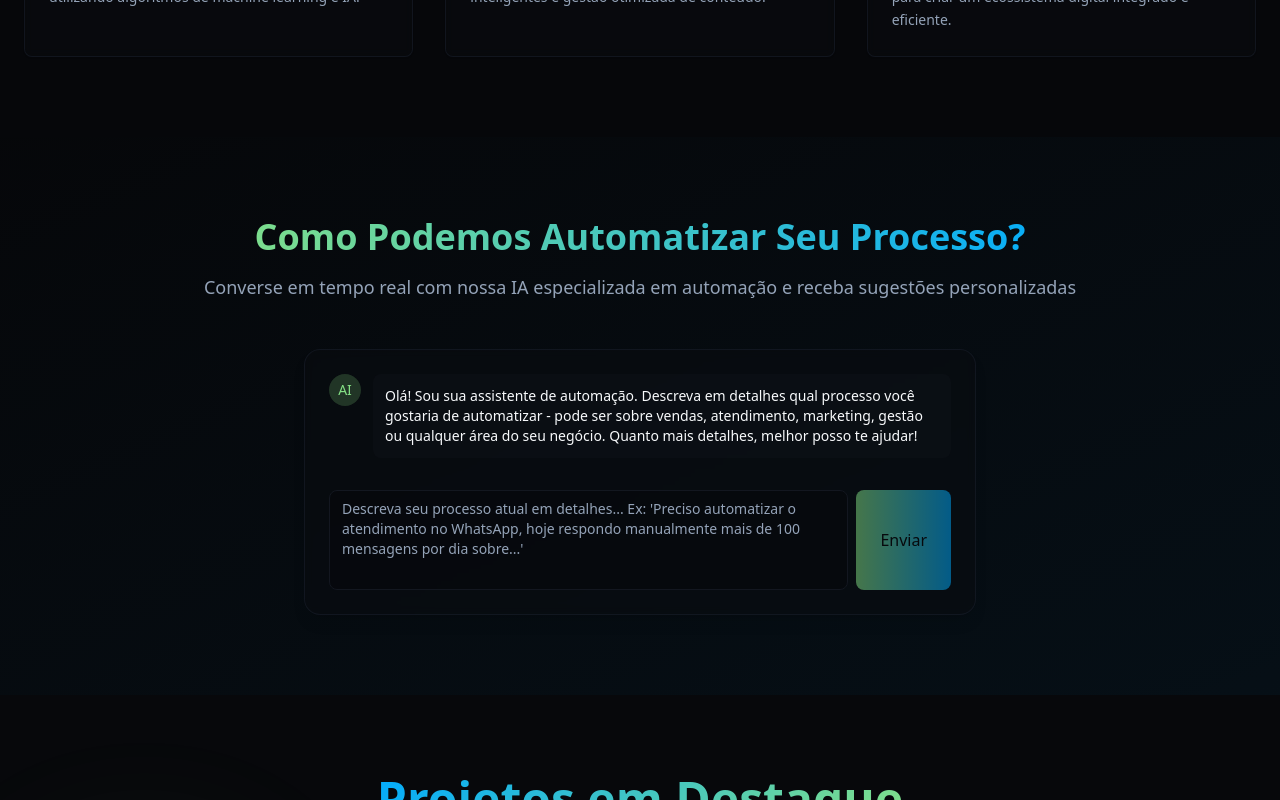
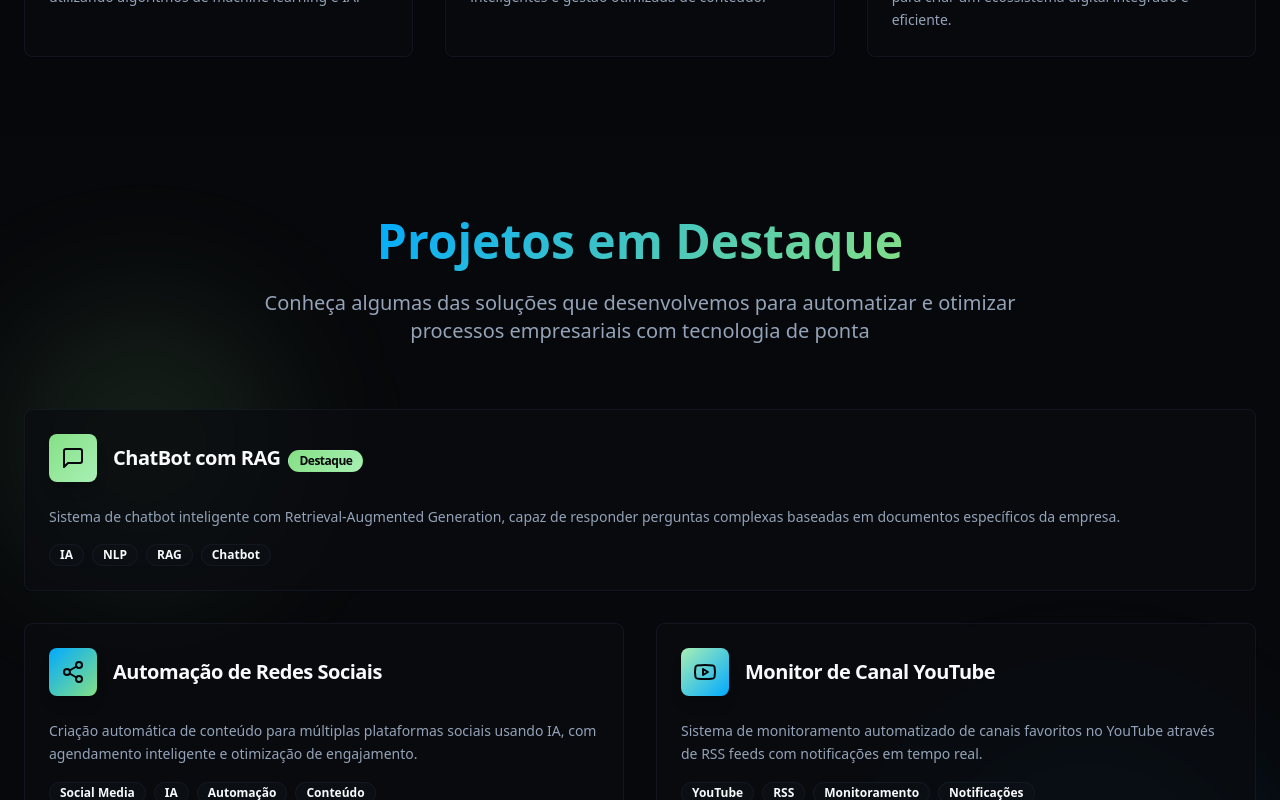
Before and after one commit to sgtvsiqueira/vinnai-automation-verse, a React (Vite) app: page / in a window 1280 px wide. Shown: the part 1560-2360 px from the top of the page. Built offline with nearby package versions, Linux system fonts and the light colour scheme.

Commit message:
Reverted to commit 777c08cc723d03a722ded8dc02dd12945bf4e2d8

```diff
--- a/src/pages/Index.tsx
+++ b/src/pages/Index.tsx
@@ -1,5 +1,3 @@
-
-import { useState, useRef, useEffect } from "react";
 import Navigation from "@/components/ui/navigation";
 import HeroSection from "@/components/ui/hero-section";
 import ServicesSection from "@/components/ui/services-section";
@@ -7,102 +5,8 @@ import ProjectsSection from "@/components/ui/projects-section";
 import AboutSection from "@/components/ui/about-section";
 import CTASection from "@/components/ui/cta-section";
 import Footer from "@/components/ui/footer";
-import { useToast } from "@/hooks/use-toast";
 
 const Index = () => {
-  const { toast } = useToast();
-  const [messages, setMessages] = useState([
-    {
-      role: "ai",
-      content: "Olá! Sou sua assistente de automação. Descreva em detalhes qual processo você gostaria de automatizar - pode ser sobre vendas, atendimento, marketing, gestão ou qualquer área do seu negócio. Quanto mais detalhes, melhor posso te ajudar!"
-    }
-  ]);
-  const [isLoading, setIsLoading] = useState(false);
-  const [inputValue, setInputValue] = useState("");
-  const messagesEndRef = useRef<HTMLDivElement>(null);
-
-  const scrollToBottom = () => {
-    messagesEndRef.current?.scrollIntoView({ behavior: "smooth" });
-  };
-
-  useEffect(() => {
-    scrollToBottom();
-  }, [messages]);
-
-  const sendMessage = async () => {
-    const userMessage = inputValue.trim();
-
-    if (!userMessage) {
-      toast({
-        title: "Erro",
-        description: "Por favor, digite sua mensagem",
-        variant: "destructive",
-      });
-      return;
-    }
-
-    // Adicionar mensagem do usuário
-    const newMessages = [...messages, { role: "user", content: userMessage }];
-    setMessages(newMessages);
-    setInputValue("");
-    setIsLoading(true);
-
-    try {
-      console.log("Enviando dados para webhook:", {
-        message: userMessage,
-        timestamp: new Date().toISOString(),
-        source: "site_chat"
-      });
-
-      const response = await fetch("https://webhookn8n.vsiqueira.online/webhook/site", {
-        method: "POST",
-        headers: {
-          "Content-Type": "application/json",
-        },
-        body: JSON.stringify({
-          message: userMessage,
-          timestamp: new Date().toISOString(),
-          source: "site_chat"
-        }),
-      });
-
-      console.log("Status da resposta:", response.status);
-      console.log("Headers da resposta:", response.headers);
-
-      if (response.ok) {
-        const data = await response.json();
-        console.log("Dados recebidos do webhook:", data);
-
-        setMessages([...newMessages, {
-          role: "ai",
-          content: data.response || data.message || "Obrigado pela sua mensagem! Vou analisar seu processo e em breve enviarei sugestões de automação personalizadas."
-        }]);
-      } else {
-        throw new Error(`Erro na resposta do servidor: ${response.status}`);
-      }
-    } catch (error) {
-      console.error("Erro ao enviar mensagem:", error);
-      setMessages([...newMessages, {
-        role: "ai",
-        content: "Desculpe, ocorreu um erro ao processar sua mensagem. Tente novamente em alguns instantes."
-      }]);
-      toast({
-        title: "Erro",
-        description: "Erro ao conectar com o assistente. Tente novamente.",
-        variant: "destructive",
-      });
-    } finally {
-      setIsLoading(false);
-    }
-  };
-
-  const handleKeyDown = (e: React.KeyboardEvent) => {
-    if (e.key === 'Enter' && !e.shiftKey) {
-      e.preventDefault();
-      sendMessage();
-    }
-  };
-
   return (
     <div className="min-h-screen bg-background">
       <Navigation />
@@ -111,77 +15,6 @@ const Index = () => {
           <HeroSection />
         </section>
         <ServicesSection />
-        <section id="chat-automation" className="py-20 bg-gradient-to-br from-background to-accent/5">
-          <div className="container mx-auto px-4">
-            <div className="max-w-4xl mx-auto text-center mb-12">
-              <h2 className="text-3xl md:text-4xl font-bold mb-4 bg-gradient-to-r from-primary to-accent bg-clip-text text-transparent">
-                Como Podemos Automatizar Seu Processo?
-              </h2>
-              <p className="text-lg text-muted-foreground">
-                Converse em tempo real com nossa IA especializada em automação e receba sugestões personalizadas
-              </p>
-            </div>
-
-            <div className="max-w-2xl mx-auto">
-              <div className="bg-card/50 backdrop-blur-sm border border-border/50 rounded-2xl p-6 shadow-lg">
-                <div className="space-y-4 max-h-96 overflow-y-auto mb-4" id="chat-messages">
-                  {messages.map((message, index) => (
-                    <div key={index} className={`flex items-start space-x-3 ${message.role === 'user' ? 'flex-row-reverse space-x-reverse' : ''}`}>
-                      <div className={`w-8 h-8 rounded-full flex items-center justify-center ${
-                        message.role === 'user' ? 'bg-accent/20' : 'bg-primary/20'
-                      }`}>
-                        <span className={`text-sm font-medium ${
-                          message.role === 'user' ? 'text-accent' : 'text-primary'
-                        }`}>
-                          {message.role === 'user' ? 'Você' : 'AI'}
-                        </span>
-                      </div>
-                      <div className={`flex-1 rounded-lg p-3 ${
-                        message.role === 'user' ? 'bg-accent/10' : 'bg-muted/50'
-                      }`}>
-                        <p className="text-sm whitespace-pre-wrap">{message.content}</p>
-                      </div>
-                    </div>
-                  ))}
-                  {isLoading && (
-                    <div className="flex items-start space-x-3">
-                      <div className="w-8 h-8 rounded-full bg-primary/20 flex items-center justify-center">
-                        <span className="text-sm font-medium text-primary">AI</span>
-                      </div>
-                      <div className="flex-1 bg-muted/50 rounded-lg p-3">
-                        <div className="flex items-center space-x-2">
-                          <div className="w-2 h-2 bg-primary/60 rounded-full animate-pulse"></div>
-                          <div className="w-2 h-2 bg-primary/60 rounded-full animate-pulse delay-75"></div>
-                          <div className="w-2 h-2 bg-primary/60 rounded-full animate-pulse delay-150"></div>
-                          <span className="text-sm text-muted-foreground">Analisando seu processo...</span>
-                        </div>
-                      </div>
-                    </div>
-                  )}
-                  <div ref={messagesEndRef} />
-                </div>
-
-                <div className="flex space-x-2">
-                  <textarea
-                    value={inputValue}
-                    onChange={(e) => setInputValue(e.target.value)}
-                    onKeyDown={handleKeyDown}
-                    placeholder="Descreva seu processo atual em detalhes... Ex: 'Preciso automatizar o atendimento no WhatsApp, hoje respondo manualmente mais de 100 mensagens por dia sobre...'"
-                    className="flex-1 min-h-[100px] resize-none rounded-lg border border-input bg-background/50 px-3 py-2 text-sm ring-offset-background placeholder:text-muted-foreground focus-visible:outline-none focus-visible:ring-2 focus-visible:ring-ring focus-visible:ring-offset-2"
-                    disabled={isLoading}
-                  />
-                  <button
-                    onClick={sendMessage}
-                    disabled={isLoading || !inputValue.trim()}
-                    className="px-6 py-2 bg-gradient-to-r from-primary to-accent text-primary-foreground rounded-lg hover:opacity-90 transition-opacity animate-breathe hover:animate-none disabled:opacity-50 disabled:cursor-not-allowed disabled:animate-none"
-                  >
-                    {isLoading ? 'Enviando...' : 'Enviar'}
-                  </button>
-                </div>
-              </div>
-            </div>
-          </div>
-        </section>
         <ProjectsSection />
         <AboutSection />
         <section id="contact">
```
